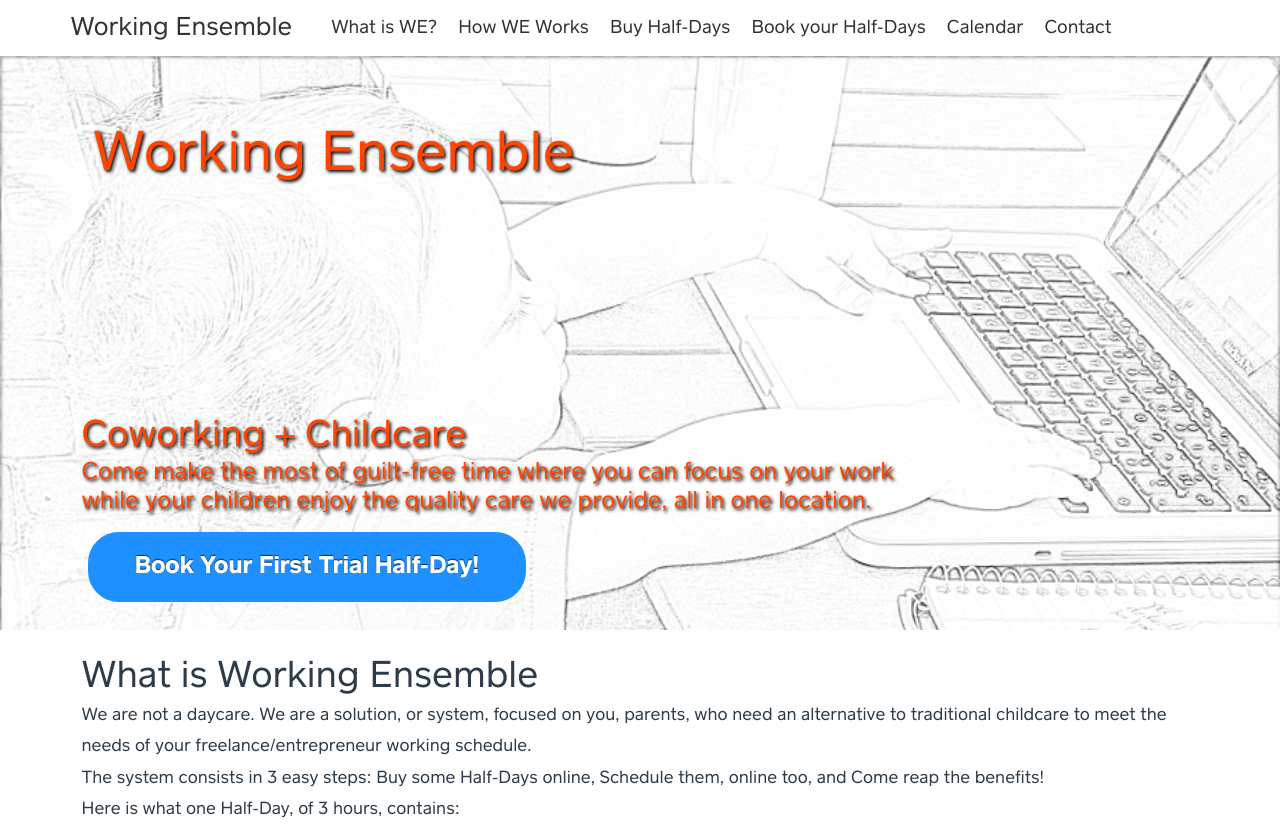
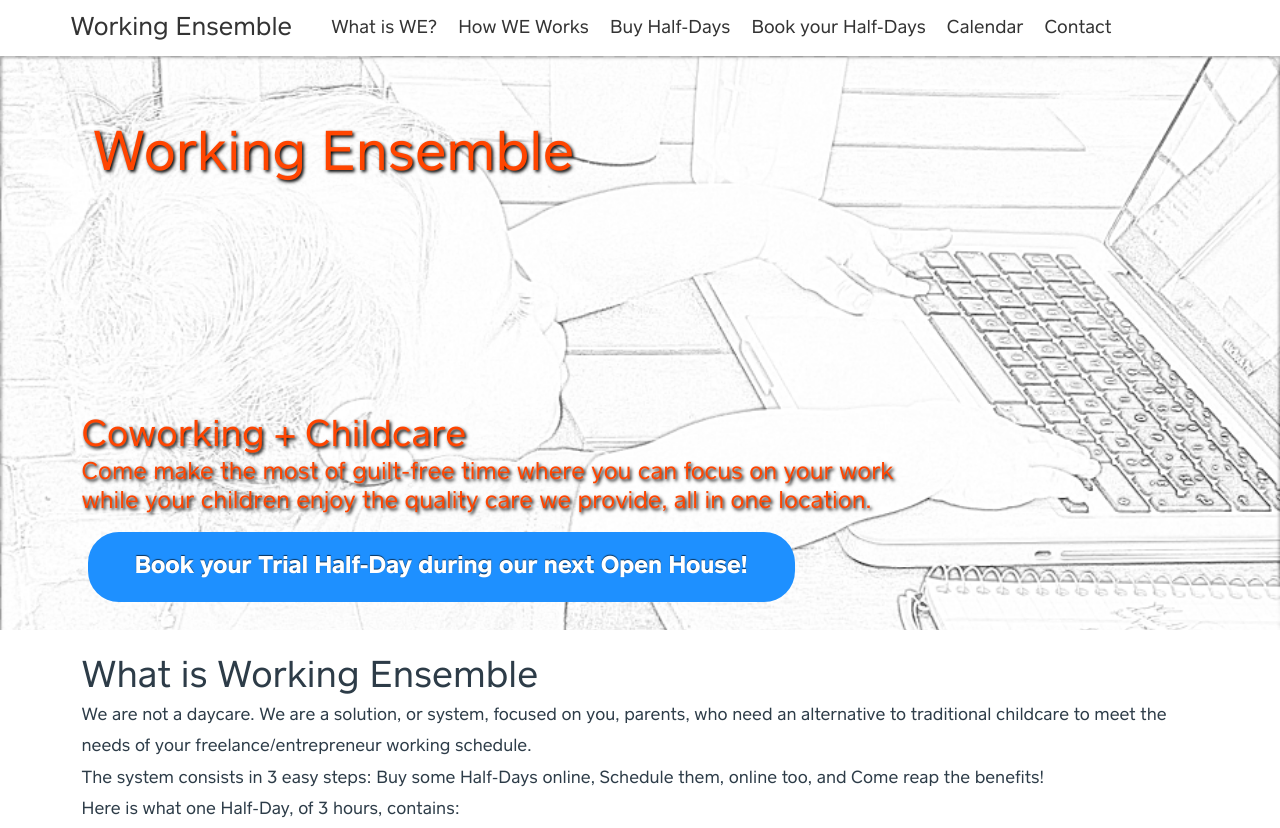
Before and after one commit to carodine/carodine.github.io, a plain HTML site: page index.html in a window 1280 px wide. Shown: the top 828 px of the page. Drawn offline with Linux system fonts and the light colour scheme; a script that the page names is missing.

Commit message:
Add of trial HD booking button

```diff
--- a/index.html
+++ b/index.html
@@ -119,7 +119,9 @@
 
                 <h2>Coworking + Childcare</h2>
                 <h3>Come make the most of guilt-free time where you can focus on your work while your children enjoy the quality care we provide, all in one location.</h3>
-                <h3><a href="mailto:welcome@workingensemble.ca?Subject=I%20want%20to%20book%20my%20First%20Trial%20Half-Day" target="_top">Book Your First Trial Half-Day!</a></h3>
+                <h3><!--<a href="mailto:welcome@workingensemble.ca?Subject=I%20want%20to%20book%20my%20First%20Trial%20Half-Day" target="_top">Book Your First Trial Half-Day!</a>-->
+			<a href="https://workingensemble.as.me/bookyourtrial" target="_blank">Book your Trial Half-Day during our next Open House! </a>
+		</h3>
             </header>
 		</div>
 
```
